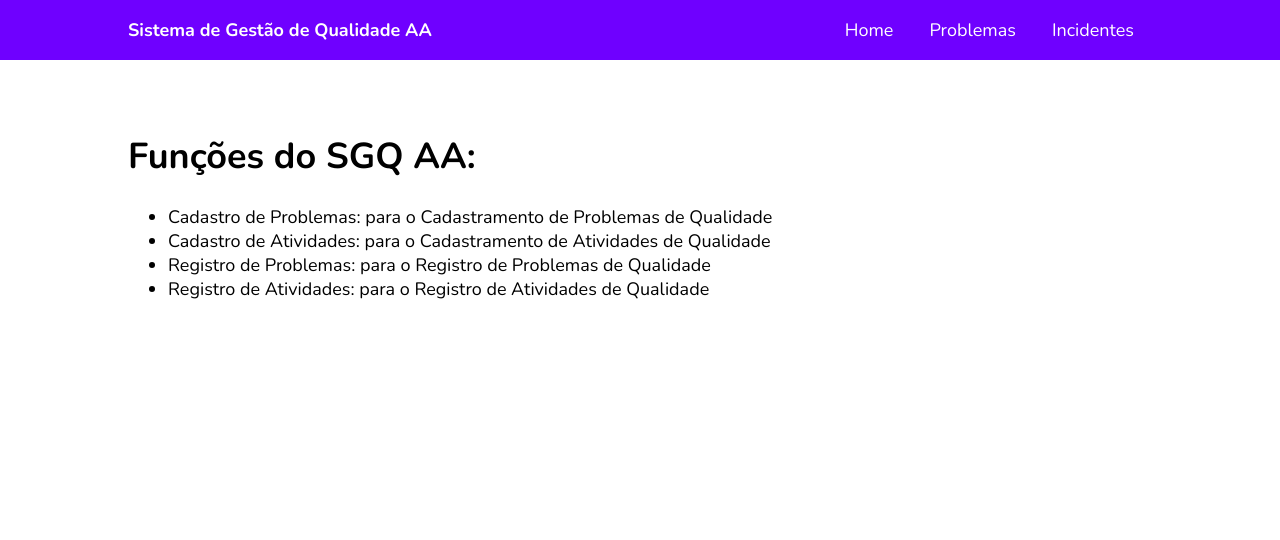
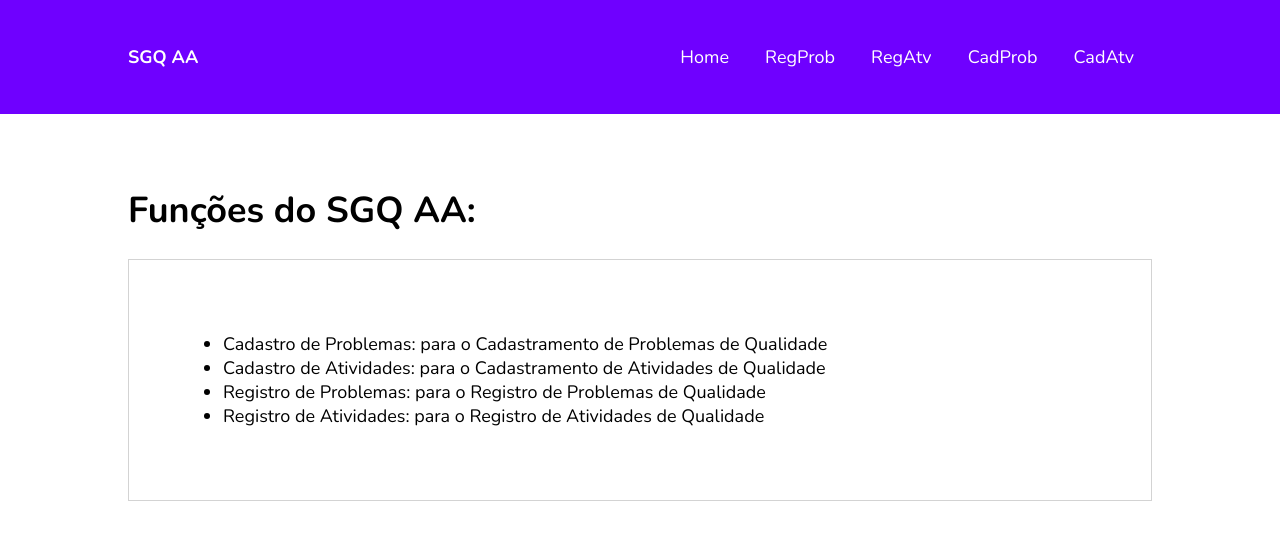
Before and after one commit to ArnaldoBichara/sgqCliente, an Angular app: page / in a window 1280 px wide. Shown: the top 540 px of the page. Built offline with nearby package versions, Linux system fonts and the light colour scheme.

Commit message:
consigo pegar as cervejas de um api web

```diff
--- a/src/app/app.component.html
+++ b/src/app/app.component.html
@@ -1,11 +1,13 @@
 <header>
   <div class="container">
-    <a routerLink="/" class="logo">Sistema de Gestão de Qualidade AA</a>
+    <a routerLink="/" class="logo">SGQ AA</a>
     <nav>
       <ul>
         <li><a href="#" routerLink="/">Home</a></li>
-        <li><a href="#" routerLink="/problemas">Problemas</a></li>
-        <li><a href="#" routerLink="/">Incidentes</a></li>
+        <li><a href="#" routerLink="/regProblemas">RegProb</a></li>
+        <li><a href="#" routerLink="/regAtividades">RegAtv</a></li>
+        <li><a href="#" routerLink="/problemas">CadProb</a></li>
+        <li><a href="#" routerLink="/atividades">CadAtv</a></li>
       </ul>
     </nav>
   </div>
--- a/src/app/app.module.ts
+++ b/src/app/app.module.ts
@@ -1,20 +1,24 @@
 import { BrowserModule } from '@angular/platform-browser';
 import { NgModule } from '@angular/core';
+import { HttpClientModule } from '@angular/common/http';
 
 import { AppRoutingModule } from './app-routing.module';
 import { AppComponent } from './app.component';
+
 import { HomeComponent } from './home/home.component';
 import { ProblemasComponent } from './problemas/problemas.component';
+
 
 @NgModule({
   declarations: [
     AppComponent,
     HomeComponent,
-    ProblemasComponent
+    ProblemasComponent   // incluir outros novos componentes aqui
   ],
   imports: [
     BrowserModule,
-    AppRoutingModule
+    AppRoutingModule,
+    HttpClientModule
   ],
   providers: [],
   bootstrap: [AppComponent]
--- a/src/app/home/home.component.scss
+++ b/src/app/home/home.component.scss
@@ -0,0 +1,17 @@
+span {
+    font-weight: bold;
+    background: lightgray;
+    padding: .3em .8em;
+    cursor: pointer;
+}
+
+.play-container {
+    padding: 3em;
+    border: 1px solid lightgray;
+    margin-bottom: 1em;
+
+    input {
+        padding: 1em;
+        margin-bottom: 2em;
+    }
+}
--- /dev/null
+++ b/src/app/http.service.ts
@@ -0,0 +1,14 @@
+import { Injectable } from '@angular/core';
+import { HttpClient } from '@angular/common/http';
+
+@Injectable({
+  providedIn: 'root'
+})
+export class HttpService {
+
+  constructor(private http: HttpClient) { }
+
+  getCadProblemas() {
+    return this.http.get ('https://api.openbrewerydb.org/breweries'); // 'https://localhost:5109');
+  }
+}
--- a/src/app/problemas/problemas.component.html
+++ b/src/app/problemas/problemas.component.html
@@ -1 +1,9 @@
-<p>problemas works!</p>
+<h1>Problemas Cadastrados</h1>
+
+<ul *ngIf="problemas">
+  <li *ngFor="let problema of problemas">
+    <p class="name">{{ problema.name }}</p>
+    <p class="country">{{ problema.country }}</p>
+    <a class="site" href="{{ problema.website_url }}">site</a>
+  </li>
+</ul>
--- a/src/app/problemas/problemas.component.scss
+++ b/src/app/problemas/problemas.component.scss
@@ -0,0 +1,32 @@
+ul {
+    list-style-type: none;
+    margin: 0;
+    padding: 0;
+    display: flex;
+    flex-wrap: wrap;
+
+    li {
+        background: rgb(238, 238, 238);
+        padding: 1em;
+        margin-right: 10px;
+        width: 20%;
+        height: 200px;
+        margin-bottom: 1em;
+        display: flex;
+        flex-direction: column;
+
+        p {
+            margin: 0;
+        }
+
+        p.name {
+            font-weight: bold;
+            font-size: 1.2rem;
+        }
+        p.country {
+            text-transform: uppercase;
+            font-size: .9rem;
+            flex-grow: 1;
+        }
+    }
+}
--- a/src/app/problemas/problemas.component.ts
+++ b/src/app/problemas/problemas.component.ts
@@ -1,4 +1,5 @@
 import { Component, OnInit } from '@angular/core';
+import { HttpService } from '../http.service';
 
 @Component({
   selector: 'app-problemas',
@@ -7,9 +8,15 @@ import { Component, OnInit } from '@angular/core';
 })
 export class ProblemasComponent implements OnInit {
 
-  constructor() { }
+  problemas: object;
+
+  constructor(private http: HttpService) { }
 
   ngOnInit() {
+    this.http.getCadProblemas().subscribe( dados => {
+        this.problemas = dados,
+        console.log(this.problemas);
+    })
   }
 
 }
--- a/src/styles.scss
+++ b/src/styles.scss
@@ -8,6 +8,7 @@ body {
     font-size: 18px;
 }
 
+
 .container {
     width: 80%;
     margin: 0 auto;
@@ -15,7 +16,7 @@ body {
 
 header {
     background: $primary;
-    padding: 1em 0;
+    padding: 2.5em 0;
 
     a {
         color: white;
```
Also changed, not shown: 1 other file (tests, documents, lock files or other folders).
